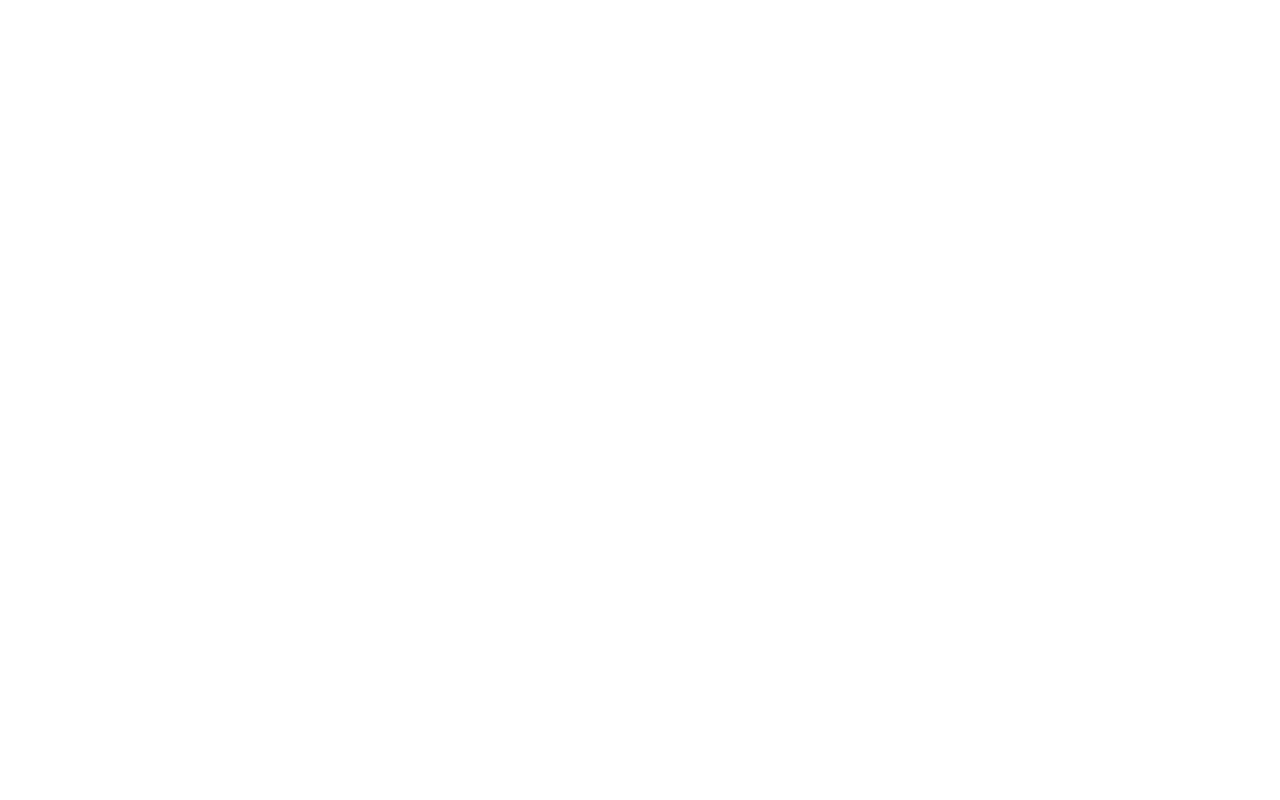
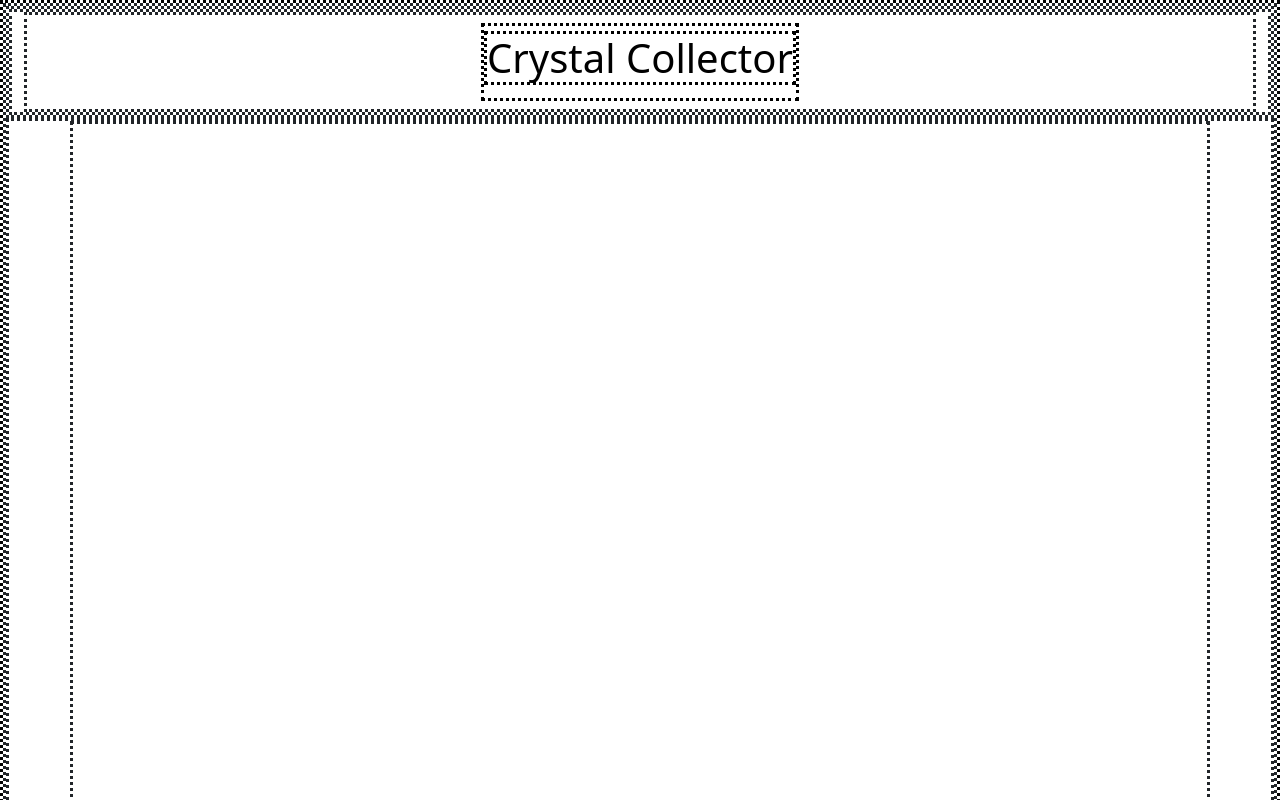
Before and after one commit to Truecoding4life/crytal-collector, a website: page index.html in a window 1280 px wide. Shown: the top 800 px of the page. Drawn offline with nearby package versions, Linux system fonts and the light colour scheme.

Commit message:
added basic structural for the html

```diff
--- a/index.html
+++ b/index.html
@@ -1,15 +1,38 @@
 <!DOCTYPE html>
 <html lang="en">
+
 <head>
     <meta charset="UTF-8">
     <meta name="viewport" content="width=device-width, initial-scale=1.0">
-    <script src="https://cdn.jsdelivr.net/npm/bootstrap@5.0.2/dist/js/bootstrap.min.js"  crossorigin="anonymous"></script>
+    <link rel="stylesheet" href="/node_modules/bootstrap/dist/css/bootstrap.min.css" crossorigin="anonymous">
     <script src="https://code.jquery.com/jquery-3.5.1.min.js"></script>
     <script src="/game.js"></script>
     <link rel="stylesheet" href="style.css">
     <title>Crystal Game </title>
 </head>
+
 <body>
+    <header>
+        <div class="container-fluid">
+            <div class="navbar navbar-expand-lg d-flex navbar-light">
+                <div class="navbar-brand text-center mx-auto">
+                    <h1> Crystal Collector</h1>
+                </div>
+            </div>
+        </div>
+    </header>
+    <main>
+        <div class="container" style="min-height: 1200px;">
 
+        </div>
+    </main>
+
+    <footer>
+        <div class="container-fluid" style="min-height: 200px;">
+            <h4> Design By JStudio</h4>
+            <h4> EST 2024, From California </h4>
+        </div>
+    </footer>
 </body>
+
 </html>
--- a/package.json
+++ b/package.json
@@ -1,12 +1,12 @@
 {
   "dependencies": {
+    "@popperjs/core": "^2.11.8",
     "bootstrap": "^5.3.2"
   },
   "name": "crytal-collector",
   "description": "",
   "version": "1.0.0",
   "main": "index.js",
-  "devDependencies": {},
   "scripts": {
     "test": "echo \"Error: no test specified\" && exit 1"
   },
--- a/style.css
+++ b/style.css
@@ -0,0 +1,4 @@
+* {
+    border-width: 3px;
+    border-style: dotted;
+}
```
Also changed, not shown: assets/wireframe/Screenshot 2024-02-18 at 4.26.12 PM.png (added), assets/wireframe/Screenshot 2024-02-18 at 4.26.17 PM.png (added), assets/wireframe/Screenshot 2024-02-18 at 4.26.23 PM.png (added), assets/wireframe/star/_057c92d0-41bb-463b-80ac-cd5e9530dc09 Background Removed.png (added), assets/wireframe/star/_49862b52-9c58-4071-9ad8-370a9b483157 Background Removed.png (added), assets/wireframe/star/_7021ca78-fc71-450e-b4b8-3a28ce9ac11e Background Removed.png (added), 2 other files.
